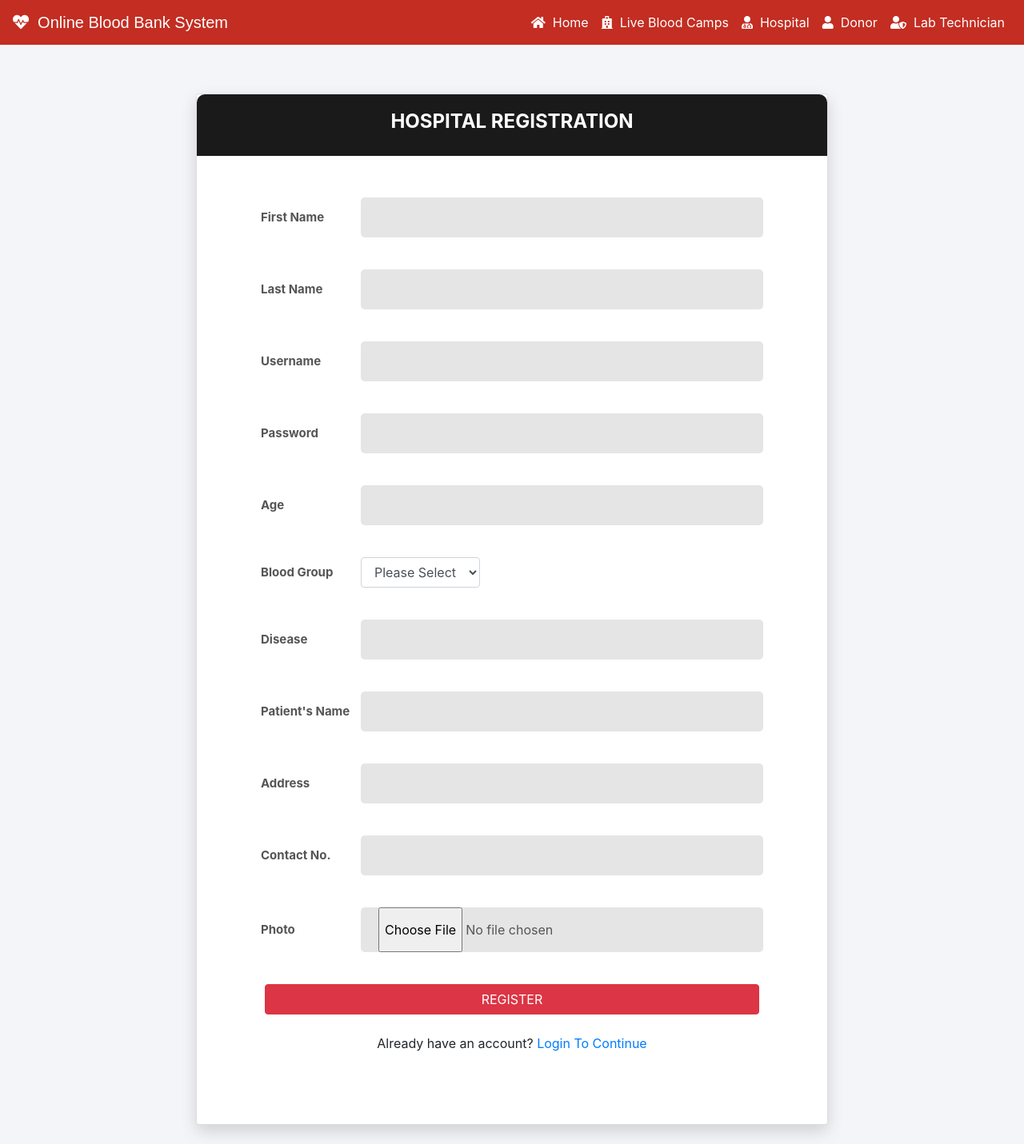
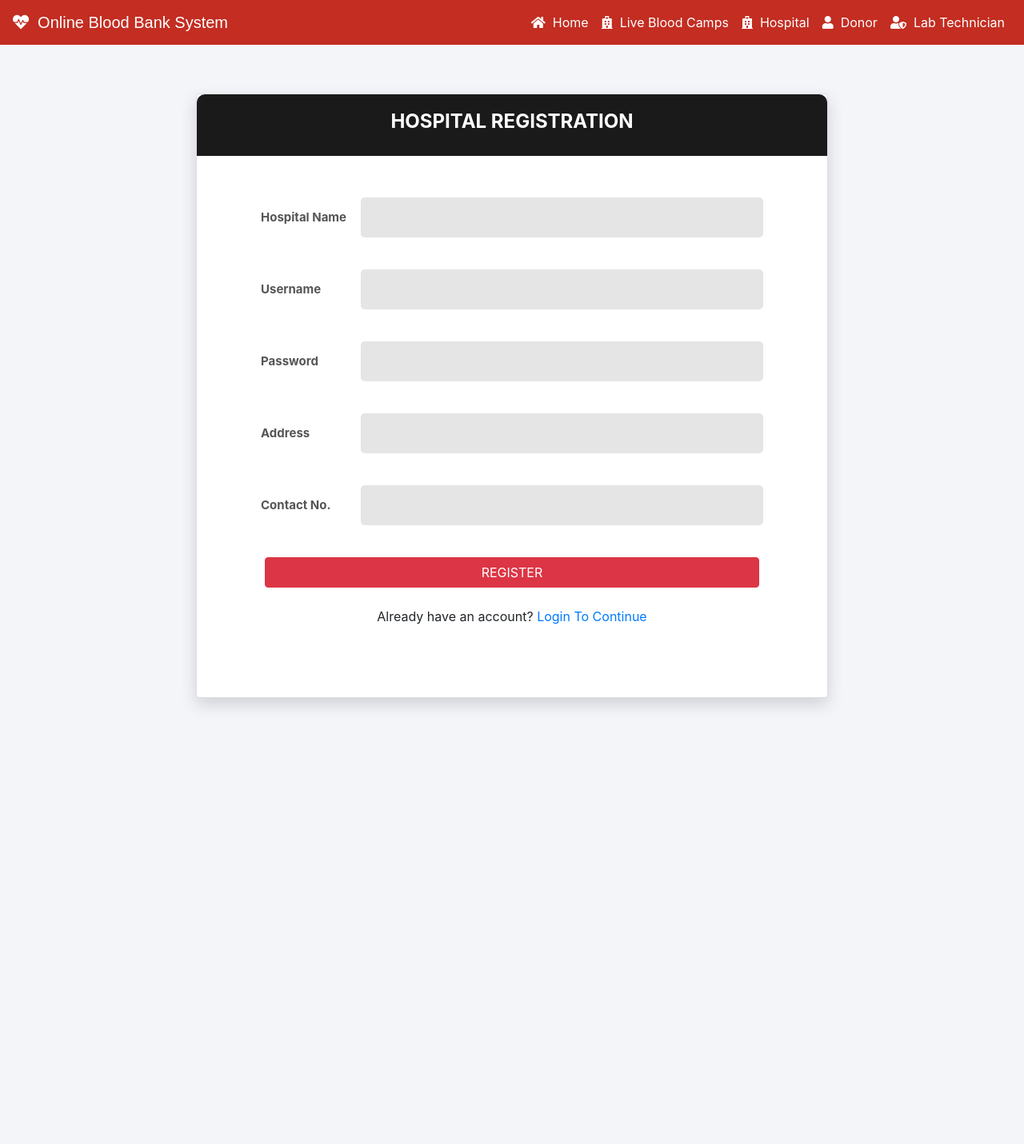
Before and after one commit to shoot2kill-hub/Online_Blood_Bank_System, a Django app: page /patient/patientsignup in a window 1280 px wide. Shown: the top 1431 px of the page at 80% size. After the commit the page ends 885 px from the top, so only its background shows below. Run offline with Django 3.2, Linux system fonts and the light colour scheme; some libraries are stand-ins or nearby versions.

Commit message:
Few changes

```diff
--- a/patient/forms.py
+++ b/patient/forms.py
@@ -6,7 +6,7 @@ from . import models
 class PatientUserForm(forms.ModelForm):
     class Meta:
         model=User
-        fields=['first_name','last_name','username','password']
+        fields=['username','password']
         widgets = {
         'password': forms.PasswordInput()
         }
@@ -15,4 +15,4 @@ class PatientForm(forms.ModelForm):
 
     class Meta:
         model=models.Patient
-        fields=['age','bloodgroup','disease','address','doctorname','mobile','profile_pic']
+        fields=['address','mobile','hospital_name']
--- a/patient/models.py
+++ b/patient/models.py
@@ -3,24 +3,21 @@ from django.contrib.auth.models import User
 
 class Patient(models.Model):
     user=models.OneToOneField(User,on_delete=models.CASCADE)
-    profile_pic= models.ImageField(upload_to='profile_pic/Patient/',null=True,blank=True)
 
-    age=models.PositiveIntegerField()
-    bloodgroup=models.CharField(max_length=10)
-    disease=models.CharField(max_length=100)
-    doctorname=models.CharField(max_length=50)
+
+    hospital_name=models.CharField(max_length=40)
 
     address = models.CharField(max_length=40)
     mobile = models.CharField(max_length=20,null=False)
 
     @property
     def get_name(self):
-        return self.user.first_name+" "+self.user.last_name
+        return self.user.hospital_name
     @property
     def get_instance(self):
         return self
     def __str__(self):
-        return self.user.first_name
+        return self.user.hospital_name
 
 
 class Hospitapl_service(models.Model):
--- a/patient/views.py
+++ b/patient/views.py
@@ -25,7 +25,7 @@ def patient_signup_view(request):
             user.save()
             patient=patientForm.save(commit=False)
             patient.user=user
-            patient.bloodgroup=patientForm.cleaned_data['bloodgroup']
+
             patient.save()
             my_patient_group = Group.objects.get_or_create(name='PATIENT')
             my_patient_group[0].user_set.add(user)
--- a/templates/blood/navbar.html
+++ b/templates/blood/navbar.html
@@ -48,7 +48,7 @@
                     <a class="nav-link" style="color: white;" href="{% url 'livebloodcamps' %}"><i class="fas fa-hospital"></i>&nbsp; Live Blood Camps</a>
                 </li>
                 <li class="nav-item">
-                    <a class="nav-link" style="color: white;" href="/patient/patientlogin"><i class="fas fa-user-md"></i>&nbsp; Hospital</a>
+                    <a class="nav-link" style="color: white;" href="/patient/patientlogin"><i class="fas fa-hospital"></i>&nbsp; Hospital</a>
                 </li>
                 <li class="nav-item">
                     <a class="nav-link" style="color: white;" href="/donor/donorlogin"><i class="fas fa-user"></i>&nbsp; Donor</a>
--- a/templates/patient/patientbase.html
+++ b/templates/patient/patientbase.html
@@ -4,13 +4,13 @@
 <head>
     <meta charset="UTF-8">
     <meta name="viewport" content="width=device-width, initial-scale=1.0">
-    <title>DOCTOR</title>
+    <title>HOSPITAL</title>
 
 
     <link rel="stylesheet" href="https://maxcdn.bootstrapcdn.com/bootstrap/4.0.0/css/bootstrap.min.css" integrity="sha384-Gn5384xqQ1aoWXA+058RXPxPg6fy4IWvTNh0E263XmFcJlSAwiGgFAW/dAiS6JXm" crossorigin="anonymous">
 
     <link rel="stylesheet" href="https://cdnjs.cloudflare.com/ajax/libs/font-awesome/5.14.0/css/all.css">
-    <link rel="icon" type="image/png" sizes="16x16" href="{% static 'image/2.png' %}">
+    <link rel="icon" href="{% static 'image/favicon.ico' %}">
     <style>
 
 
--- a/templates/patient/patientlogin.html
+++ b/templates/patient/patientlogin.html
@@ -3,7 +3,7 @@
 <!DOCTYPE html>
 <html lang="en" dir="ltr">
   <head>
-    <title>Online Blood Bank System|Doctor Login</title>
+    <title>Online Blood Bank System|Hospital Login</title>
     <link rel="icon" href="{% static 'image/favicon.ico' %}">
 
     <link rel="stylesheet" href="https://maxcdn.bootstrapcdn.com/bootstrap/4.0.0/css/bootstrap.min.css" integrity="sha384-Gn5384xqQ1aoWXA+058RXPxPg6fy4IWvTNh0E263XmFcJlSAwiGgFAW/dAiS6JXm" crossorigin="anonymous">
@@ -30,7 +30,7 @@
             <br><br><br>
             <div class="card card-5">
                 <div class="card-heading">
-                    <h2 class="title">Doctor Login</h2>
+                    <h2 class="title">Hospital Login</h2>
                 </div>
                 <div class="card-body">
                     <form method="POST">
--- a/templates/patient/patientsignup.html
+++ b/templates/patient/patientsignup.html
@@ -38,19 +38,10 @@
                         {% csrf_token %}
 
                         <div class="form-row">
-                            <div class="name">First Name</div>
+                            <div class="name">Hospital Name</div>
                             <div class="value">
                                 <div class="input-group">
-                                    {% render_field userForm.first_name|attr:'required:true'  class="input--style-5"  %}
-                                </div>
-                            </div>
-                        </div>
-
-                        <div class="form-row">
-                            <div class="name">Last Name</div>
-                            <div class="value">
-                                <div class="input-group">
-                                    {% render_field userForm.last_name|attr:'required:true'  class="input--style-5"  %}
+                                    {% render_field patientForm.hospital_name|attr:'required:true'  class="input--style-5"  %}
                                 </div>
                             </div>
                         </div>
@@ -74,57 +65,6 @@
                         </div>
 
                         <div class="form-row">
-                            <div class="name">Age</div>
-                            <div class="value">
-                                <div class="input-group">
-                                    {% render_field patientForm.age|attr:'required:true'  class="input--style-5"  %}
-                                </div>
-                            </div>
-                        </div>
-
-
-
-                        <div class="form-row">
-                            <div class="name">Blood Group</div>
-                            <div class="value">
-                                <div class="input-group">
-                                    <div class="rs-select2 js-select-simple select--no-search">
-                                        <select name="bloodgroup" class="form-control">
-                                            <option disabled="disabled" selected="selected">Please Select</option>
-                                            <option>O+</option>
-                                            <option>O-</option>
-                                            <option>A+</option>
-                                            <option>A-</option>
-                                            <option>B+</option>
-                                            <option>B-</option>
-                                            <option>AB+</option>
-                                            <option>AB-</option>
-                                        </select>
-                                        <div class="select-dropdown"></div>
-                                    </div>
-                                </div>
-                            </div>
-                        </div>
-
-                        <div class="form-row">
-                            <div class="name">Disease</div>
-                            <div class="value">
-                                <div class="input-group">
-                                    {% render_field patientForm.disease|attr:'required:true'  class="input--style-5"  %}
-                                </div>
-                            </div>
-                        </div>
-
-                        <div class="form-row">
-                            <div class="name">Patient's Name</div>
-                            <div class="value">
-                                <div class="input-group">
-                                    {% render_field patientForm.doctorname|attr:'required:true'  class="input--style-5"  %}
-                                </div>
-                            </div>
-                        </div>
-
-                        <div class="form-row">
                             <div class="name">Address</div>
                             <div class="value">
                                 <div class="input-group">
@@ -142,14 +82,7 @@
                             </div>
                         </div>
 
-                        <div class="form-row">
-                            <div class="name">Photo</div>
-                            <div class="value">
-                                <div class="input-group">
-                                    {% render_field patientForm.profile_pic|attr:'required:true'  class="input--style-5"  %}
-                                </div>
-                            </div>
-                        </div>
+
 
 
 
```
Also changed, not shown: templates/blood/admin_patient.html (+6 -11 lines), templates/patient/makerequest.html (+13 -4 lines), templates/patient/my_request.html (+6 -4 lines), db.sqlite3.
